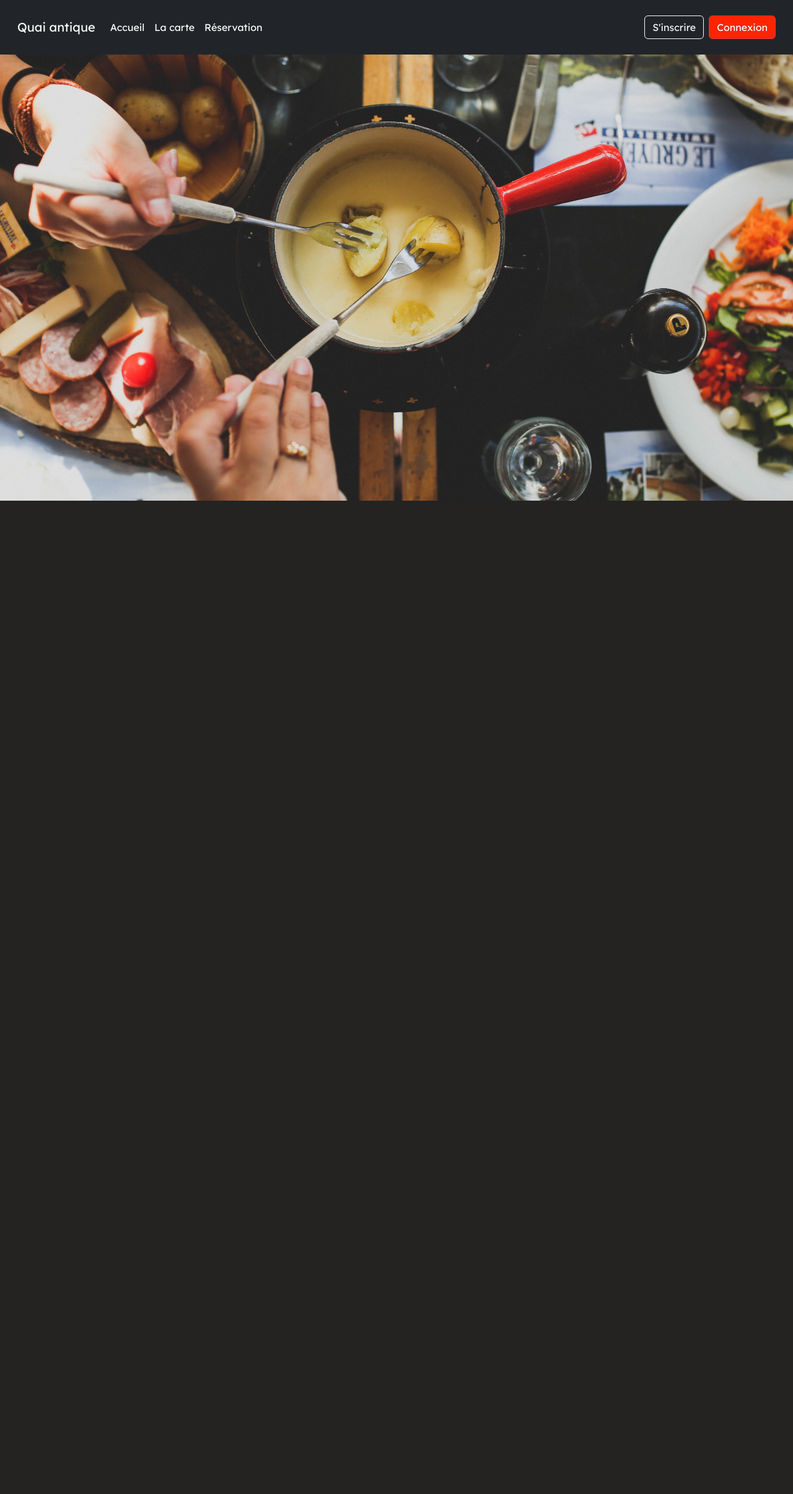
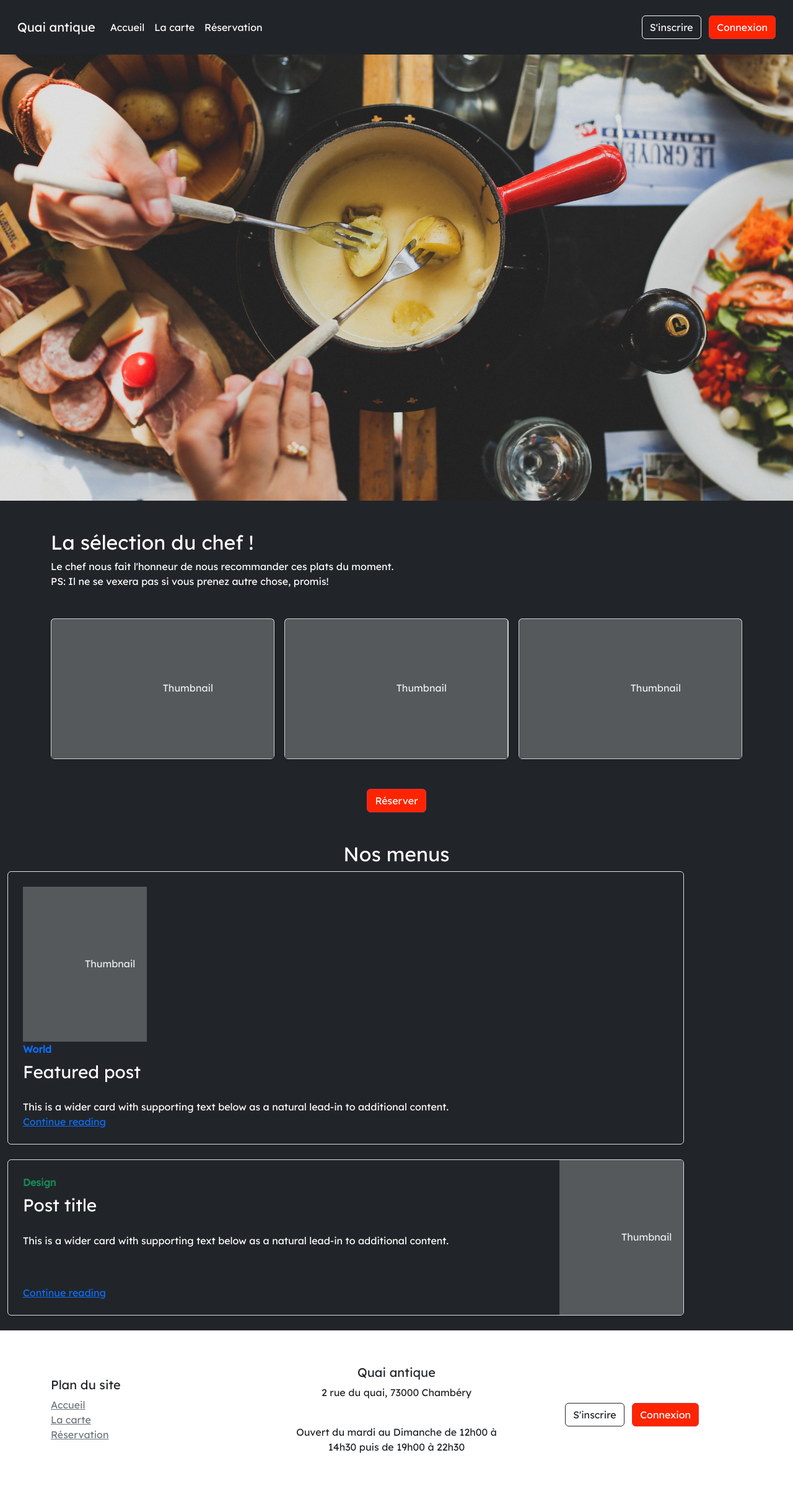
Before and after one commit to getill/Quai_antique, a Symfony app: template templates/home.html.twig in a window 1280 px wide. Shown: the whole page at 62% size. Before the commit the page ends 808 px from the top, so only its background shows below. Run offline with Twig, Linux system fonts and the light colour scheme; the template is opened without the code that fills it, so the values that code supplies are empty; some libraries are stand-ins or nearby versions; some web fonts are replaced.

Commit message:
🚧 Home page under construction

```diff
--- a/templates/home.html.twig
+++ b/templates/home.html.twig
@@ -28,8 +28,10 @@
             </li>
           </ul>
 
+          <div>
             <button type="button" class="btn btn-outline-light me-2">S'inscrire</button>
             <button type="button" class="btn btn-danger">Connexion</button>
+          </div>
 
         </div>
 
@@ -37,13 +39,102 @@
     </nav>
 
   </header>
-  <div class="d-flex justify-content-center">
-      <img class="img object-fit-cover" src="{{ asset('assets/img/Head.jpg') }}" alt="Fondue savoyarde">
+  <div class="bg-dark text-white">
+    <div class="d-flex justify-content-center">
+        <img class="img object-fit-cover" src="{{ asset('assets/img/Head.jpg') }}" alt="Fondue savoyarde">
+    </div>
+
+
+    <div class="album py-5">
+
+      <div class="container mb-5">
+        <h2>La sélection du chef !</h2>
+        <p>Le chef nous fait l'honneur de nous recommander ces plats du moment. <br> PS: Il ne se vexera pas si vous prenez autre chose, promis!</p>
+      </div>
+      <div class="container">
+
+        <div class="row row-cols-1 row-cols-sm-2 row-cols-md-3 g-3">
+          <div class="col">
+            <div class="card shadow-sm">
+              <svg class="bd-placeholder-img card-img-top" width="100%" height="225" xmlns="http://www.w3.org/2000/svg" role="img" aria-label="Placeholder: Thumbnail" preserveAspectRatio="xMidYMid slice" focusable="false"><title>Placeholder</title><rect width="100%" height="100%" fill="#55595c"></rect><text x="50%" y="50%" fill="#eceeef" dy=".3em">Thumbnail</text></svg>
+            </div>
+          </div>
+          <div class="col">
+            <div class="card shadow-sm">
+              <svg class="bd-placeholder-img card-img-top" width="100%" height="225" xmlns="http://www.w3.org/2000/svg" role="img" aria-label="Placeholder: Thumbnail" preserveAspectRatio="xMidYMid slice" focusable="false"><title>Placeholder</title><rect width="100%" height="100%" fill="#55595c"></rect><text x="50%" y="50%" fill="#eceeef" dy=".3em">Thumbnail</text></svg>
+            </div>
+          </div>
+          <div class="col">
+            <div class="card shadow-sm mb-5">
+              <svg class="bd-placeholder-img card-img-top" width="100%" height="225" xmlns="http://www.w3.org/2000/svg" role="img" aria-label="Placeholder: Thumbnail" preserveAspectRatio="xMidYMid slice" focusable="false"><title>Placeholder</title><rect width="100%" height="100%" fill="#55595c"></rect><text x="50%" y="50%" fill="#eceeef" dy=".3em">Thumbnail</text></svg>
+            </div>
+          </div>
+        </div>
+
+        <div class="container text-center">
+        <button type="button" class="btn btn-danger">Réserver</button>
+        </div>
+
+      </div>
+    </div>
+
+    <div class="">
+      <h2 class="text-center">Nos menus</h2>
+    </div>
+
+    <div class="row mb-2 container">
+    <div class="">
+      <div class="row g-0 border rounded overflow-hidden flex-md-row mb-4 shadow-sm h-md-250 position-relative">
+        <div class="col p-4 d-flex flex-column position-static">
+        <div class="col-auto d-lg-block">
+          <svg class="bd-placeholder-img" width="200" height="250" xmlns="http://www.w3.org/2000/svg" role="img" aria-label="Placeholder: Thumbnail" preserveAspectRatio="xMidYMid slice" focusable="false"><title>Placeholder</title><rect width="100%" height="100%" fill="#55595c"></rect><text x="50%" y="50%" fill="#eceeef" dy=".3em">Thumbnail</text></svg>
+        </div>
+          <strong class="d-inline-block mb-2 text-primary">World</strong>
+          <h3 class="mb-0">Featured post</h3>
+          <div class="mb-1 text-muted">Nov 12</div>
+          <p class="card-text mb-auto">This is a wider card with supporting text below as a natural lead-in to additional content.</p>
+          <a href="#" class="stretched-link">Continue reading</a>
+        </div>
+      </div>
+    </div>
+    <div class="">
+      <div class="row g-0 border rounded overflow-hidden flex-md-row mb-4 shadow-sm h-md-250 position-relative">
+        <div class="col p-4 d-flex flex-column position-static">
+          <strong class="d-inline-block mb-2 text-success">Design</strong>
+          <h3 class="mb-0">Post title</h3>
+          <div class="mb-1 text-muted">Nov 11</div>
+          <p class="mb-auto">This is a wider card with supporting text below as a natural lead-in to additional content.</p>
+          <a href="#" class="stretched-link">Continue reading</a>
+        </div>
+        <div class="col-auto d-none d-lg-block">
+          <svg class="bd-placeholder-img" width="200" height="250" xmlns="http://www.w3.org/2000/svg" role="img" aria-label="Placeholder: Thumbnail" preserveAspectRatio="xMidYMid slice" focusable="false"><title>Placeholder</title><rect width="100%" height="100%" fill="#55595c"></rect><text x="50%" y="50%" fill="#eceeef" dy=".3em">Thumbnail</text></svg>
+        </div>
+      </div>
+    </div>
+  </div>
   </div>
 
-
-  <footer>
-
+  <footer class="container py-5">
+    <div class="row align-items-center">
+      <div class="col-6 col-md">
+        <h5>Plan du site</h5>
+        <ul class="list-unstyled text-small">
+          <li><a class="link-secondary" href="#">Accueil</a></li>
+          <li><a class="link-secondary" href="#">La carte</a></li>
+          <li><a class="link-secondary" href="#">Réservation</a></li>
+        </ul>
+      </div>
+      <div class="col-6 col-md text-center">
+        <h5>Quai antique</h5>
+        <p>2 rue du quai, 73000 Chambéry</p>
+        <br>
+        <p>Ouvert du mardi au Dimanche de 12h00 à 14h30 puis de 19h00 à 22h30</p>
+      </div>
+      <div class="col-6 col-md text-center">
+        <button type="button" class="btn btn-outline-dark me-2">S'inscrire</button>
+        <button type="button" class="btn btn-danger">Connexion</button>
+      </div>
+    </div>
   </footer>
 
 {% endblock %}
```
Also changed, not shown: public/assets/css/style.css.
